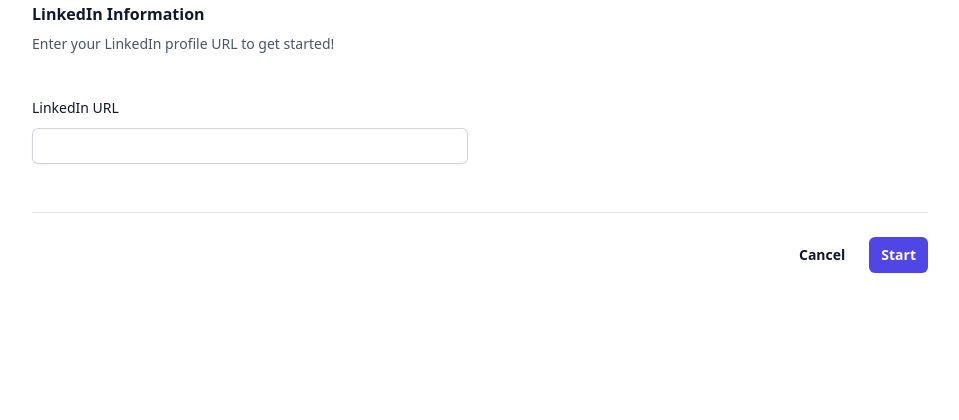
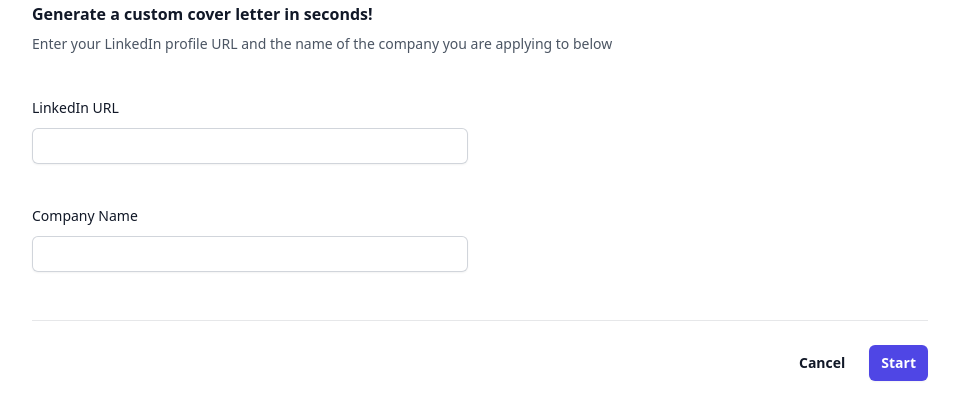
Before and after one commit to edwardzhang02/hire-me-pls, a React (Vite) app in the folder pennappsweb/: page / in a window 1280 px wide. Shown: the top 420 px of the page, without its empty margins (160-1119 px from the left). Built offline with nearby package versions, Linux system fonts and the light colour scheme; no server answers.

Commit message:
pass data from frontend to backend and make request to API

```diff
--- a/pennappsweb/src/App.jsx
+++ b/pennappsweb/src/App.jsx
@@ -3,7 +3,10 @@
 
 function App() {
   const [linkedin, setLinkedin] = useState("");
-  const url = "/api/linkedin-email-finder";
+  const [company, setCompany] = useState("");
+  const linkedinUrl = "/api/linkedin-email-finder";
+  const backendURL =
+    import.meta.env.VITE_ENV === "dev" ? "http://localhost:8000" : "TODO";
   const apiKey = import.meta.env.VITE_PROSPEO_API;
 
   const requiredHeaders = {
@@ -11,37 +14,43 @@
     "X-KEY": apiKey,
   };
 
-  // const data = {
-  //   url: "https://www.linkedin.com/in/lucas-zhu-239b13144/",
-  // };
-
-  const submitLinkedin = (e) => {
+  const submitFunc = async (e) => {
     e.preventDefault();
-    fetch(url, {
+    const userRes = await fetch(linkedinUrl, {
       method: "POST",
       headers: requiredHeaders,
-      body: JSON.stringify({ url: linkedin }),
-    })
-      .then((response) => response.json())
-      .then(console.log);
+      body: JSON.stringify({ url: linkedin, profile_only: true }),
+    });
+    const userData = await userRes.json();
+    const coverLetterRes = await fetch(`${backendURL}/generate`, {
+      method: "POST",
+      headers: requiredHeaders,
+      body: JSON.stringify({
+        user_context: JSON.stringify(userData),
+        company_name: company,
+      }),
+    });
+    const coverLetterData = await coverLetterRes.json();
+    console.log(coverLetterData);
   };
 
   return (
     <div className="max-w-4xl mx-auto">
-      <form onSubmit={(e) => submitLinkedin(e)}>
+      <form onSubmit={(e) => submitFunc(e)}>
         <div className="space-y-12">
           <div className="border-b border-gray-900/10 pb-12">
             <h2 className="text-base font-semibold leading-7 text-gray-900">
-              LinkedIn Information
+              Generate a custom cover letter in seconds!
             </h2>
             <p className="mt-1 text-sm leading-6 text-gray-600">
-              Enter your LinkedIn profile URL to get started!
+              Enter your LinkedIn profile URL and the name of the company you
+              are applying to below
             </p>
 
             <div className="mt-10 grid grid-cols-1 gap-x-6 gap-y-8 sm:grid-cols-6">
               <div className="sm:col-span-3">
                 <label
-                  htmlFor="company-name"
+                  htmlFor="linkedin-url"
                   className="block text-sm font-medium leading-6 text-gray-900"
                 >
                   LinkedIn URL
@@ -50,6 +59,27 @@
                   <input
                     value={linkedin}
                     onChange={(e) => setLinkedin(e.target.value)}
+                    type="text"
+                    name="linkedin-url"
+                    id="linkedin-url"
+                    className="block w-full rounded-md border-0 py-1.5 text-gray-900 shadow-sm ring-1 ring-inset ring-gray-300 placeholder:text-gray-400 focus:ring-2 focus:ring-inset focus:ring-indigo-600 sm:text-sm sm:leading-6"
+                  />
+                </div>
+              </div>
+            </div>
+
+            <div className="mt-10 grid grid-cols-1 gap-x-6 gap-y-8 sm:grid-cols-6">
+              <div className="sm:col-span-3">
+                <label
+                  htmlFor="company-name"
+                  className="block text-sm font-medium leading-6 text-gray-900"
+                >
+                  Company Name
+                </label>
+                <div className="mt-2">
+                  <input
+                    value={company}
+                    onChange={(e) => setCompany(e.target.value)}
                     type="text"
                     name="company-name"
                     id="company-name"
```
Also changed, not shown: 2 other files (tests, documents, lock files or other folders).
